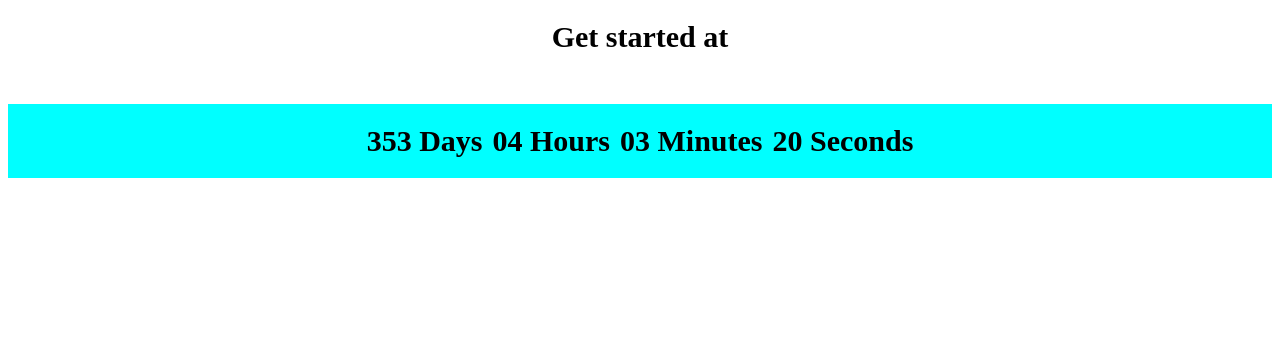
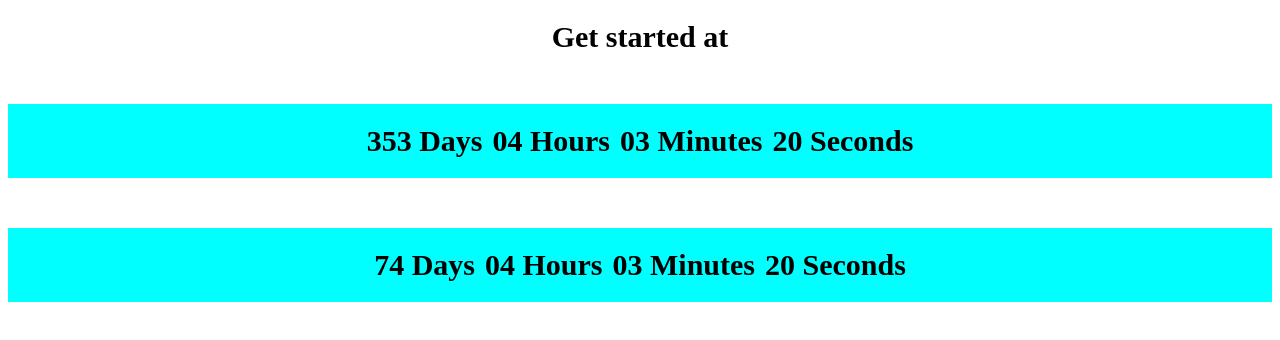
Before and after one commit to YaremaV/goit-js-hw-11-timer, a plain HTML site: page index.html in a window 1280 px wide. Drawn offline with Linux system fonts and the light colour scheme.

Commit message:
Добавил экз на класс, второй таймер обратного отсчёта

```diff
--- a/index.html
+++ b/index.html
@@ -32,6 +32,28 @@
   </div>
 </div>
 
+<div  class="timer" id="timer-2">
+
+  <div class="field">
+    <span class="value" data-value="days"></span>
+    <span class="label">Days</span>
+  </div>
+
+  <div class="field">
+    <span class="value" data-value="hours"></span>
+    <span class="label">Hours</span>
+  </div>
+
+  <div class="field">
+    <span class="value" data-value="mins"></span>
+    <span class="label">Minutes</span>
+  </div>
+
+  <div class="field">
+    <span class="value" data-value="secs"></span>
+    <span class="label">Seconds</span>
+  </div>
+</div>
 
     <script src="./index.js"></script>
 </body>
--- a/index.js
+++ b/index.js
@@ -52,7 +52,13 @@ class CountdownTimer {
 }
 }
 
-const timer = new CountdownTimer({
+ new CountdownTimer({
   selector: '#timer-1',
   targetDate: new Date('Jul 27, 2022'),
 });
+
+
+new CountdownTimer({
+  selector: '#timer-2',
+  targetDate: new Date('Oct 21, 2021'),
+});
```
